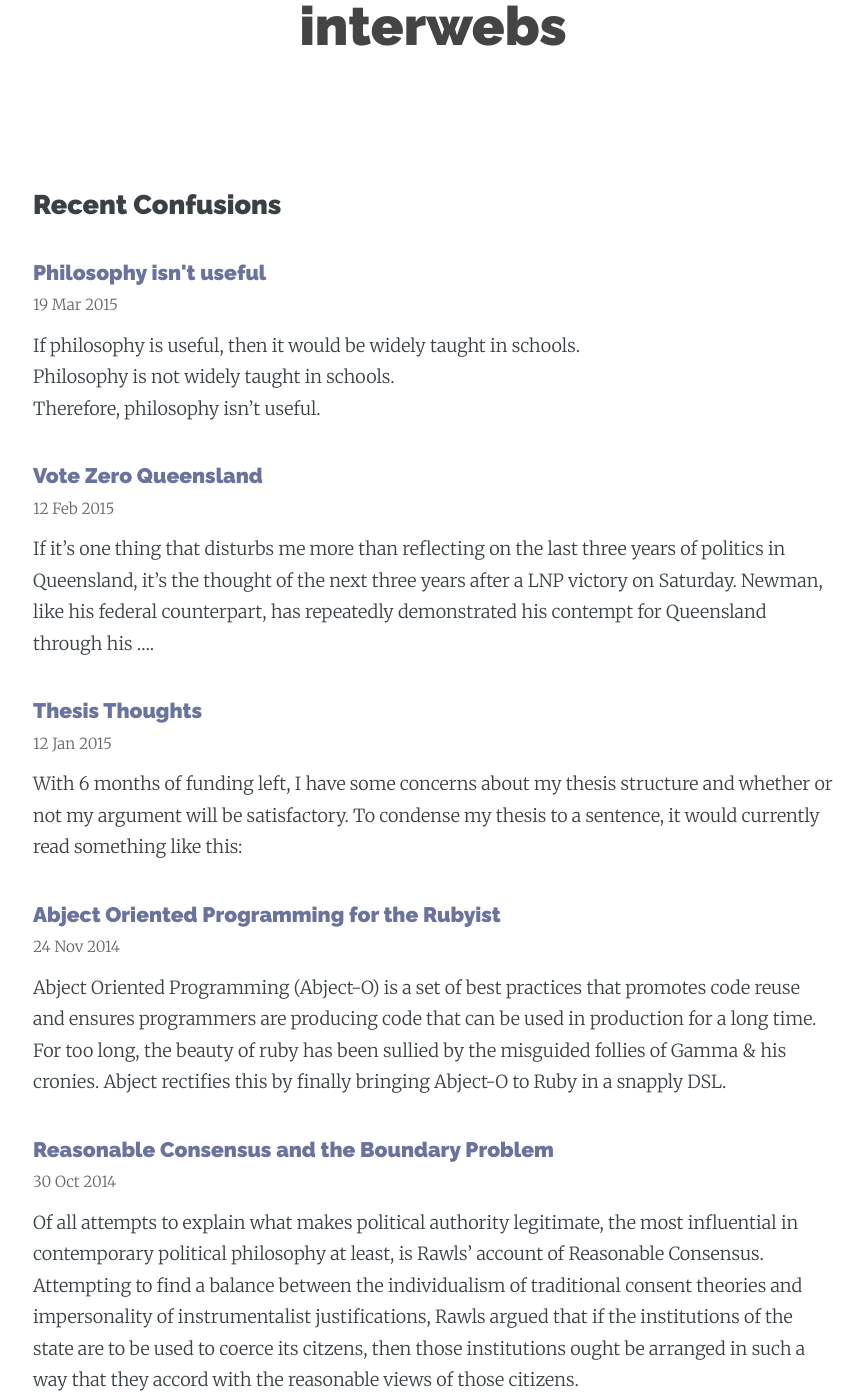
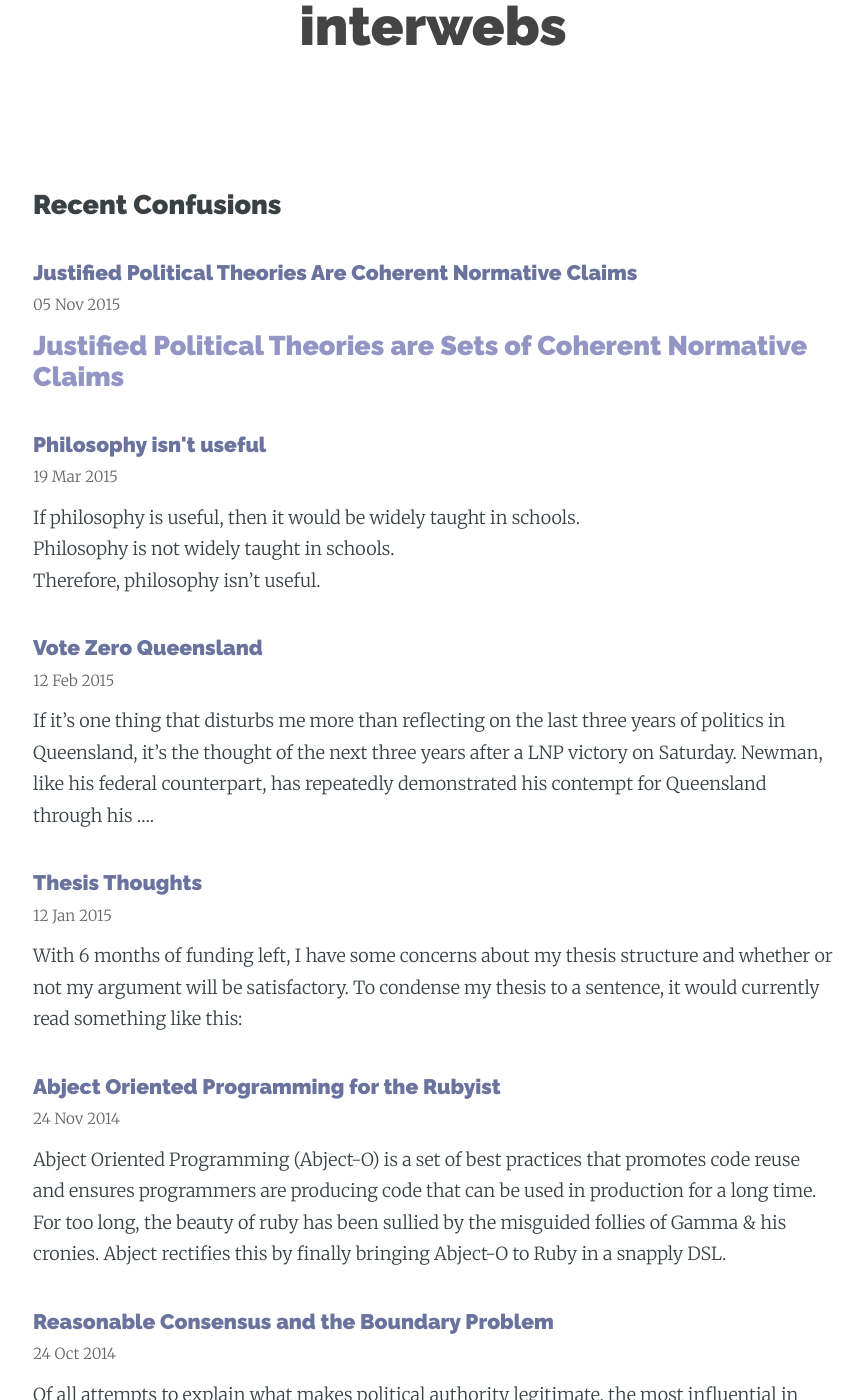
Before and after one commit to davekinkead/davekinkead.github.io, a Jekyll site: the page built from index.html, in a window 1280 px wide and 1400 px high, scrolled down 991 px. Shown: the whole window, without its empty margins (207-1071 px from the left). Built offline with Jekyll 4.4.1, drawn with Linux system fonts in a browser that asks for light colours; some of the changed lines change nothing that is shown.

Commit message:
Add justified normative claims

```diff
--- a/_posts/philosophy/2014-10-24-reasonable-consensus-boundary-problem.md
+++ b/_posts/philosophy/2014-10-24-reasonable-consensus-boundary-problem.md
@@ -2,7 +2,7 @@
 layout: post
 title:  Reasonable Consensus and the Boundary Problem
 category: philosophy
-date: 30 Oct 2014
+date: 24 Oct 2014
 ---
 
 Of all attempts to explain what makes political authority legitimate, the most influential in contemporary political philosophy at least, is Rawls' account of Reasonable Consensus.  Attempting to find a balance between the individualism of traditional consent theories and impersonality of instrumentalist justifications, Rawls argued that if the institutions of the state are to be used to coerce its citzens, then those institutions ought be arranged in such a way that they accord with the reasonable views of those citizens.
--- /dev/null
+++ b/_posts/philosophy/2015-11-05-justified-political-theories-are-coherent-normative-claims.md
@@ -0,0 +1,39 @@
+# Justified Political Theories are Sets of Coherent Normative Claims
+
+Firstly, lets distinguish between Political Theory and political theories.  The former is a field of study into the history of political ideas, as well as the concepts and principles that people use to describe, explain, and evaluate political events and institutions.  The latter is a collection of beliefs concerning how individuals, groups, institutions, and society should act and be organised.  Political theories are normative.  They are action guiding accounts of what we should do and why we should do it.  And they are rarely self-standing, but instead rely on a range of earlier or lower order normative beliefs.
+
+What then does it mean for a political theory to be justified? In everyday language, to justify something means simply to give reasons in support of it.  Clearly however, just any reasons are not enough.  Consider the following:
+
+> Roses are red,
+> Violets are blue,
+> Therefore the use of force to ensure radical egalitarianism is morally permissible.
+
+Clearly something is wrong with this 'justification', not least of which includes the faulty conclusion.  Firstly there is no logical entailment between the premises and conclusion.  But even if there were, it would likely still not be enough to adequately justify the claim in question:
+
+> If roses are red, then the use of force to ensure radical egalitarianism is morally permissible.
+> Roses are red
+> Therefore the use of force to ensure radical egalitarianism is morally permissible.
+
+We now have logical validity but clearly lack soundness thanks to premise one.  So perhaps then any justification of a political theory requires a sound argument.  And 'logically sound reasons' certainly seems like a sufficient criterion for the justification of political theories.  After all, who could deny claims that are both logically valid and true?
+
+The immediate problem with this conception of justification however is that it is too demanding.  Any epistemic conception involving truth, like definitions of knowledge as justified true belief [^knowledge?], are highly problematic and fail against well know counter-examples like Gettier problems.  This is even more problematic for moral and political theories however, as they often lack any truth content.
+
+Political beliefs typically concern values.  And values, like any preference, rarely contain any claim to some objective truth content.  That's because values are agent relative.....[need an argument here for value over truth]
+
+So if truth, and therefore soundness, are too demanding a criterion for justification of political theories, what about validity?  Again, this requirement also seems to require too much.  Validity implies entailment which in turn implies binary matters of fact.  Our world however, and especially our political life, is anything but binary.  The types of claims we make are rarely absolute but rather matters of degrees.  This means that our 'political logic' will often consist of inductive rather than deductive arguments, denying the very possibility of logical validity.
+
+A much more plausible criteria for the justification of political beliefs then is coherence.  Coherence is compatible with soundness, validity, inductive strength, and any other logical relationship short of contradiction.  It permits any compatible set of claims but therein lies another problem.  Coherence alone is too permissive, allowing arguments like our earlier examples.
+
+Those examples however were not rejected because of their truth content but because of the absurdity of particular premises.  The value laden nature of political discourse means that we can't accept or reject claims based on their truth content.  Rather, we must evaluate them relative to some other value.
+
+The agent relative nature of values however means that we can never hope to have some universal justification of political theories.  Unless of course, we can reach some universal agreement on the earlier claims that the theory is built upon.  The candidate conception of justification that I have in mind is this:
+
+> A political theory is justified iff it is supported by a coherent set of normative claims that some agent could accept
+
+If you accept normative claims ABC&D, and ABC&D entail normative claim E, then E is a justified political theory.  An unjustified theory is therefore any theory that isn't supported by a coherent set of normative beliefs that some agent could except.  What might that mean?  Three scenarios are possible:
+
+- an agent accepts the claims but they aren't coherent
+- an agent doesn't accept the claims but they are coherent
+- an agent doesn't accept the claims and they are not coherent
+
+[^knowledge?]: Look up claims of justification in JTB
```
